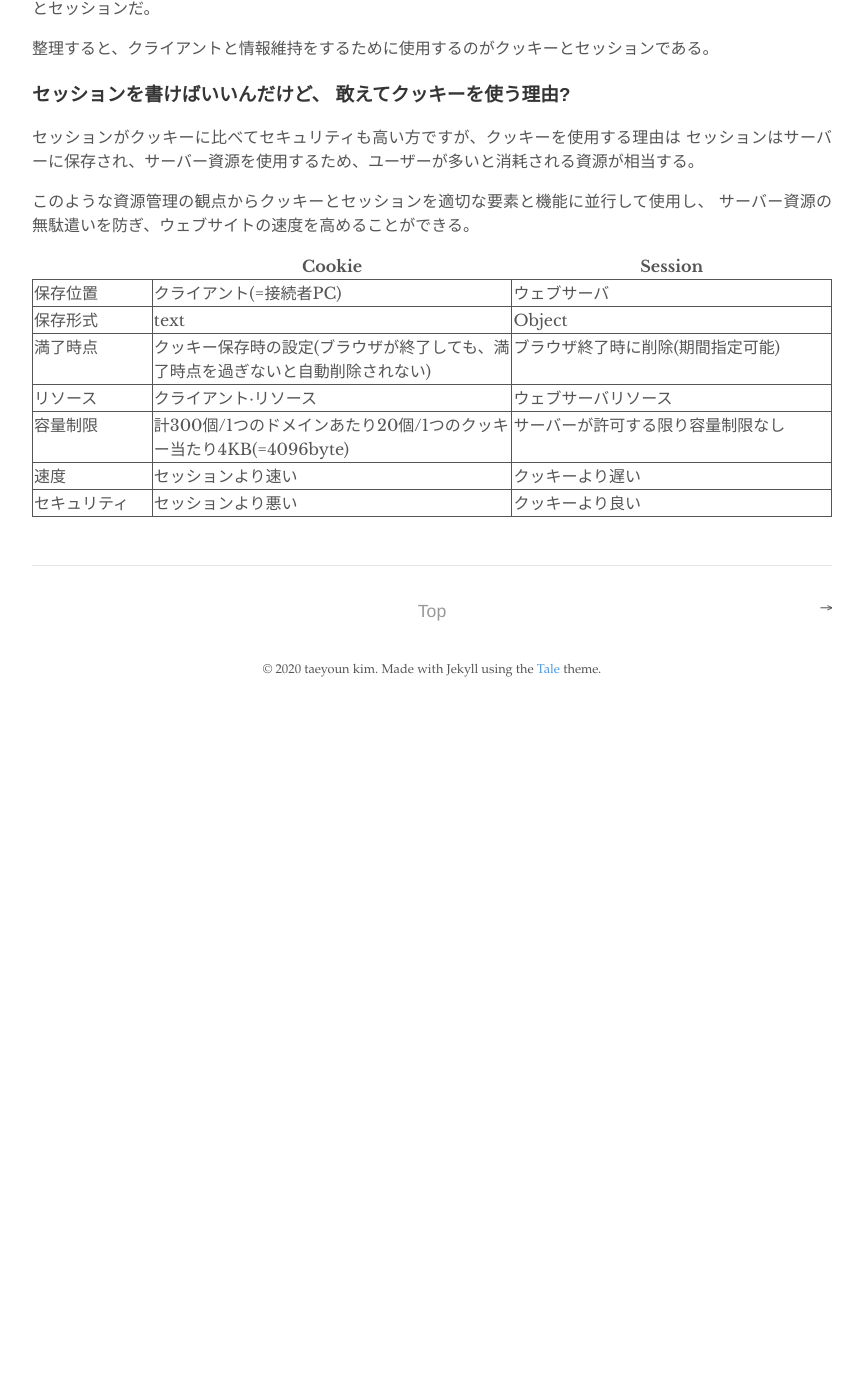
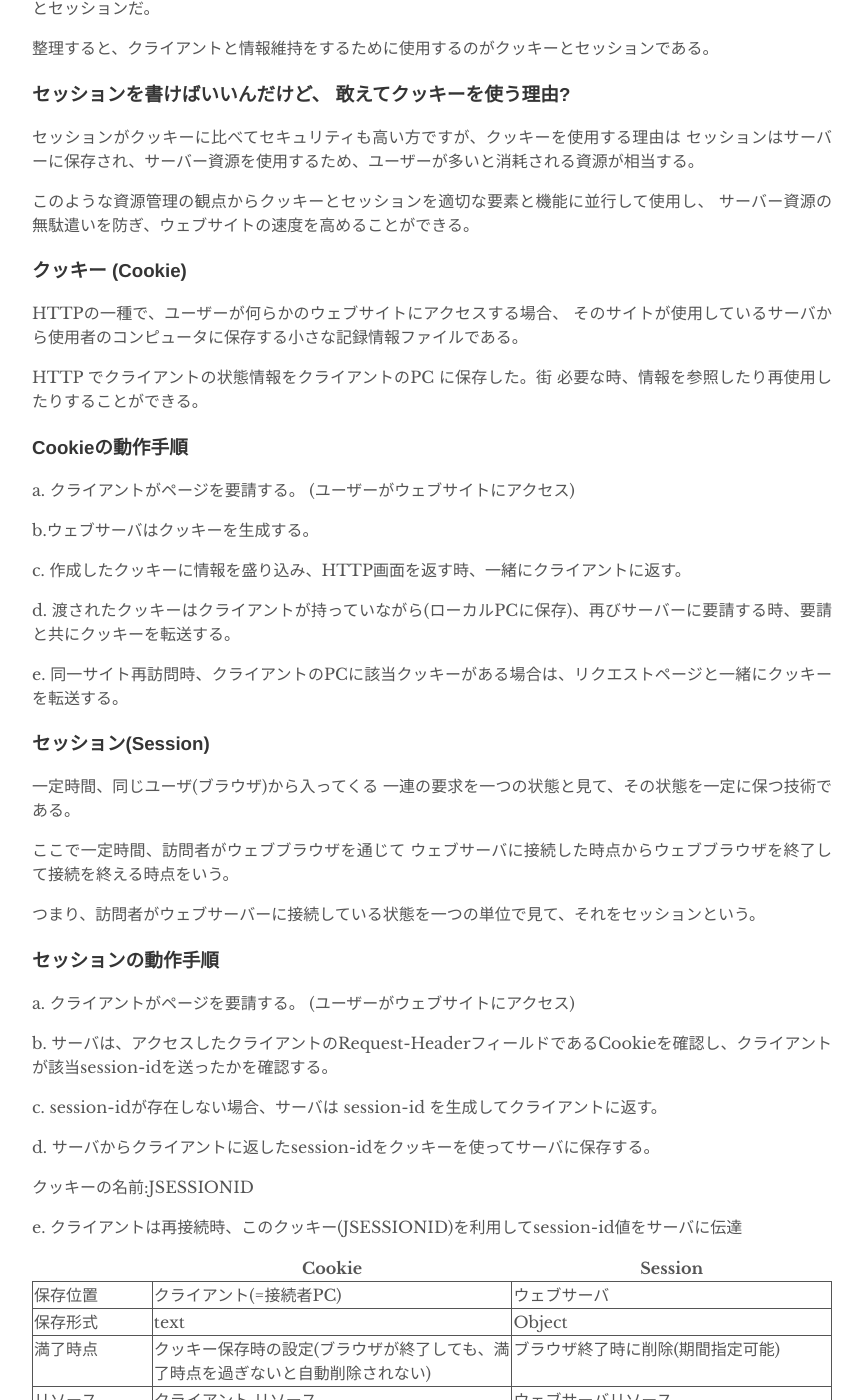
Before and after one commit to fure0/fure0.github.io, a Jekyll site: the page built from _posts/2020-05-24-cookieAndSession-jp.md, in a window 1280 px wide and 1400 px high, scrolled down 1045 px. Shown: the whole window, without its empty margins (208-1071 px from the left). Built offline with Jekyll 4.4.1, drawn with Linux system fonts in a browser that asks for light colours; before the commit the page ends 1758 px from its top, so only the background shows below that.

Commit message:
add content

```diff
--- a/_posts/2020-05-24-cookieAndSession-jp.md
+++ b/_posts/2020-05-24-cookieAndSession-jp.md
@@ -69,6 +69,49 @@ HTTP 1.1 バージョンで接続を維持し、再活用する機能がDefault
 このような資源管理の観点からクッキーとセッションを適切な要素と機能に並行して使用し、
 サーバー資源の無駄遣いを防ぎ、ウェブサイトの速度を高めることができる。
 
+### クッキー (Cookie)
+
+HTTPの一種で、ユーザーが何らかのウェブサイトにアクセスする場合、
+そのサイトが使用しているサーバから使用者のコンピュータに保存する小さな記録情報ファイルである。
+
+HTTP でクライアントの状態情報をクライアントのPC に保存した。街
+必要な時、情報を参照したり再使用したりすることができる。
+
+### Cookieの動作手順
+
+a. クライアントがページを要請する。 (ユーザーがウェブサイトにアクセス)
+
+b.ウェブサーバはクッキーを生成する。
+
+c. 作成したクッキーに情報を盛り込み、HTTP画面を返す時、一緒にクライアントに返す。
+
+d. 渡されたクッキーはクライアントが持っていながら(ローカルPCに保存)、再びサーバーに要請する時、要請と共にクッキーを転送する。
+
+e. 同一サイト再訪問時、クライアントのPCに該当クッキーがある場合は、リクエストページと一緒にクッキーを転送する。
+
+### セッション(Session)
+
+一定時間、同じユーザ(ブラウザ)から入ってくる
+一連の要求を一つの状態と見て、その状態を一定に保つ技術である。
+
+ここで一定時間、訪問者がウェブブラウザを通じて
+ウェブサーバに接続した時点からウェブブラウザを終了して接続を終える時点をいう。
+
+つまり、訪問者がウェブサーバーに接続している状態を一つの単位で見て、それをセッションという。
+
+### セッションの動作手順
+
+a. クライアントがページを要請する。 (ユーザーがウェブサイトにアクセス)
+
+b. サーバは、アクセスしたクライアントのRequest-HeaderフィールドであるCookieを確認し、クライアントが該当session-idを送ったかを確認する。
+
+c. session-idが存在しない場合、サーバは session-id を生成してクライアントに返す。
+
+d. サーバからクライアントに返したsession-idをクッキーを使ってサーバに保存する。
+
+クッキーの名前:JSESSIONID
+
+e. クライアントは再接続時、このクッキー(JSESSIONID)を利用してsession-id値をサーバに伝達
 
 ||Cookie|Session|
 |---|---|---|
@@ -79,3 +122,9 @@ HTTP 1.1 バージョンで接続を維持し、再活用する機能がDefault
 |容量制限|計300個/1つのドメインあたり20個/1つのクッキー当たり4KB(=4096byte)|サーバーが許可する限り容量制限なし|
 |速度|セッションより速い|クッキーより遅い|
 |セキュリティ|セッションより悪い|クッキーより良い|
+
+<br>
+
+[参照][cookie]
+
+[cookie]: https://hahahoho5915.tistory.com/32 "cookie"
```
